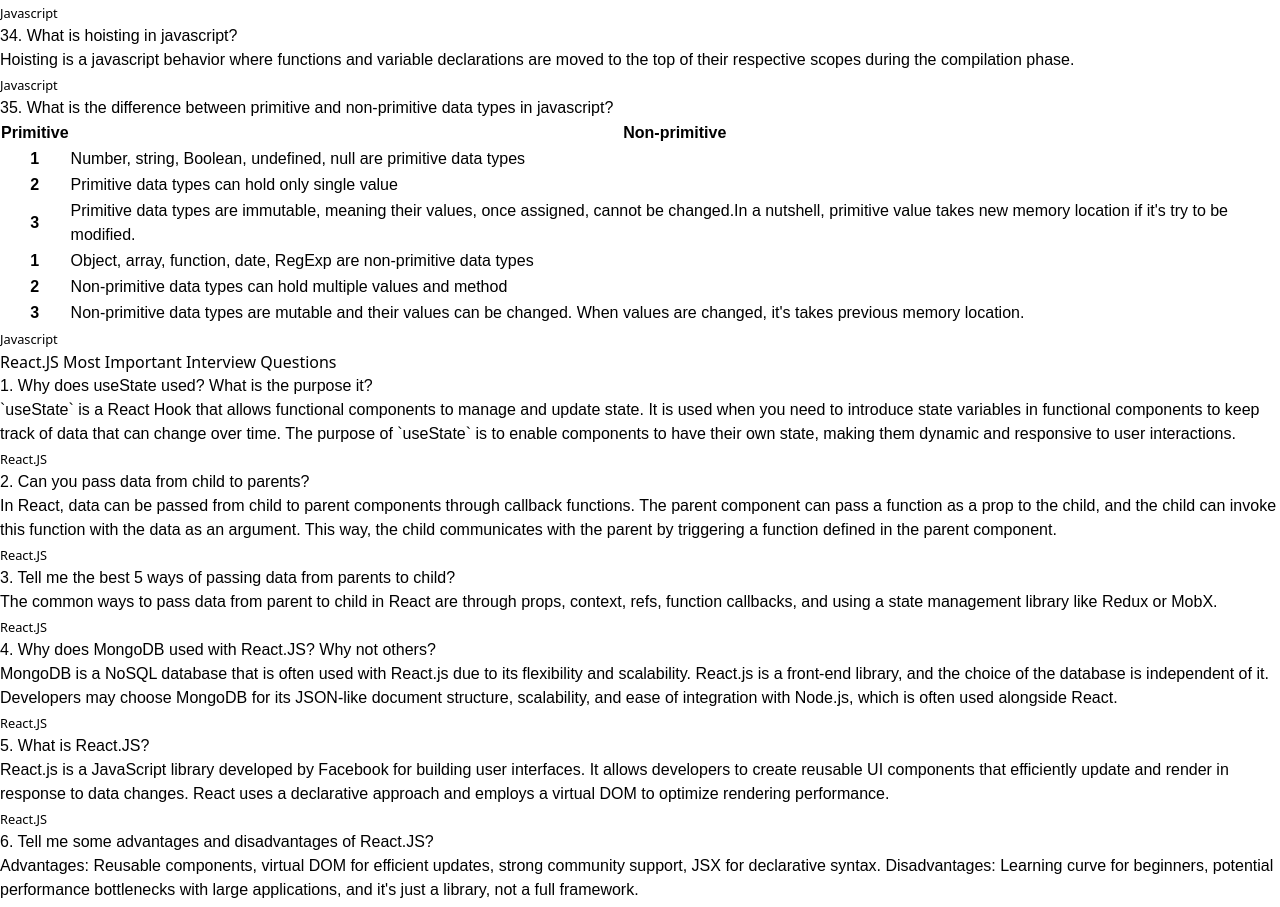
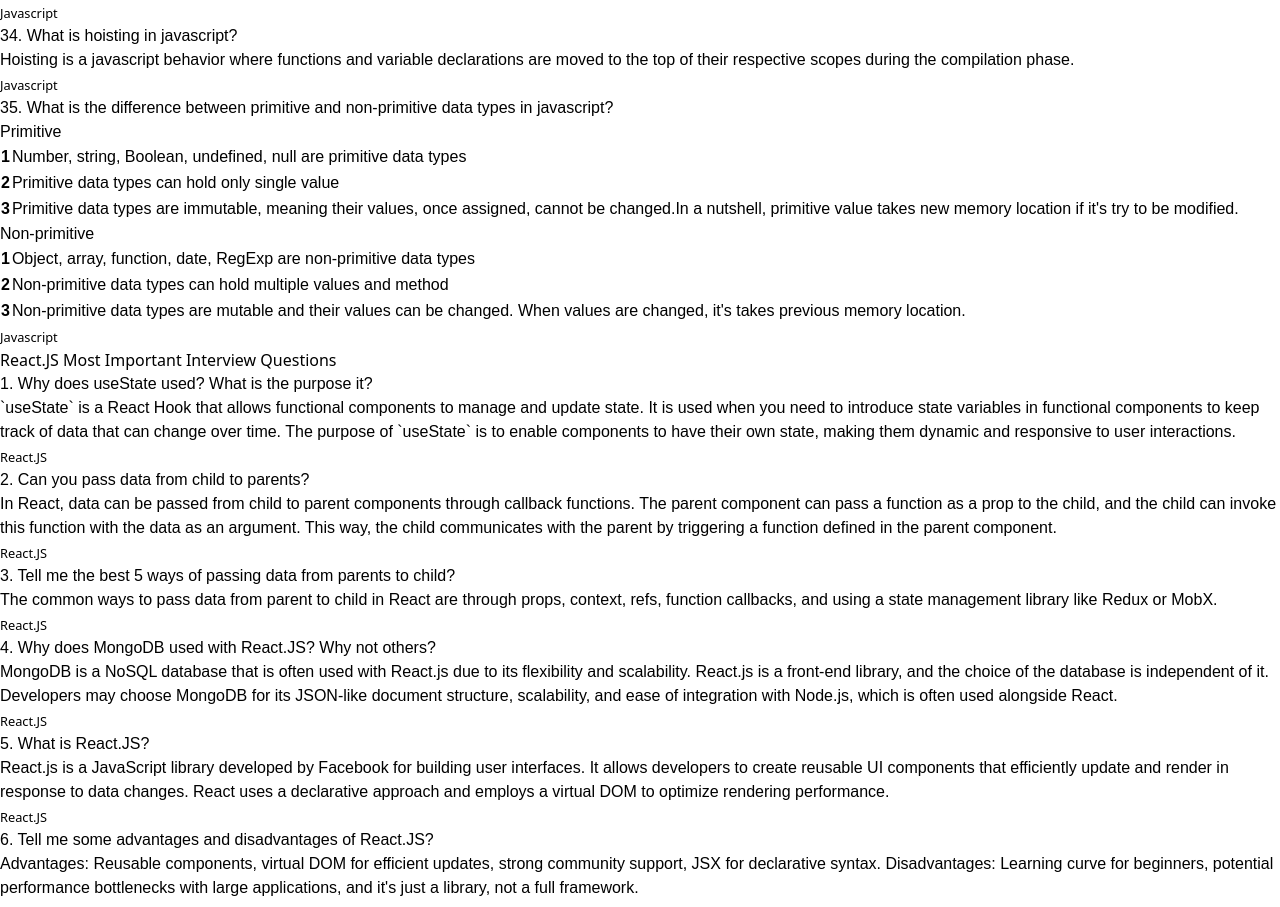
Before and after one commit to TanjimulSabbir/Interview_preparation, a React (Vite) app: page / in a window 1280 px wide. Shown: the part 3520-4427 px from the top of the page. Built offline with nearby package versions, Linux system fonts and the light colour scheme.

Commit message:
list data showing

```diff
--- a/src/components/ListDataView.jsx
+++ b/src/components/ListDataView.jsx
@@ -1,12 +1,19 @@
-function ListDataView({ listData }) {
+function ListDataView({ list }) {
     return (
-        <>
-            {listData?.map((data, index) => (<tr key={index} className="border border-black">
-                <th className="border border-black">{index + 1}</th>
-                <td className="border border-black">{data}</td>
-            </tr>))
+        <div className="my-4">
+            <p className="border-x border-t border-black">
+                {list.listName}
+            </p>
+            {list?.listData?.map((data, index) => (
+                <>
+                    <tr key={index} className="border border-black">
+                        <th className="border border-black">{index + 1}</th>
+                        <td className="border border-black">{data}</td>
+                    </tr>
+                </>
+            ))
             }
-        </>
+        </div>
     )
 }
 
--- a/src/components/ListView.jsx
+++ b/src/components/ListView.jsx
@@ -6,11 +6,8 @@
         <>
             <div className="overflow-x-auto">
                 <table className="table">
-                    <tbody className="border border-black">
-                        <tr>
-                            {lists?.map(list => (<th key={list.listId} >{list.listName}</th>))}
-                        </tr>
-                        {lists?.map(list => <ListDataView key={list.listId} listData={list.listData} />)}
+                    <tbody>
+                        {lists?.map(list => <ListDataView className="my-3" key={list.listId} list={list}></ListDataView>)}
                     </tbody>
                 </table>
             </div>
```
